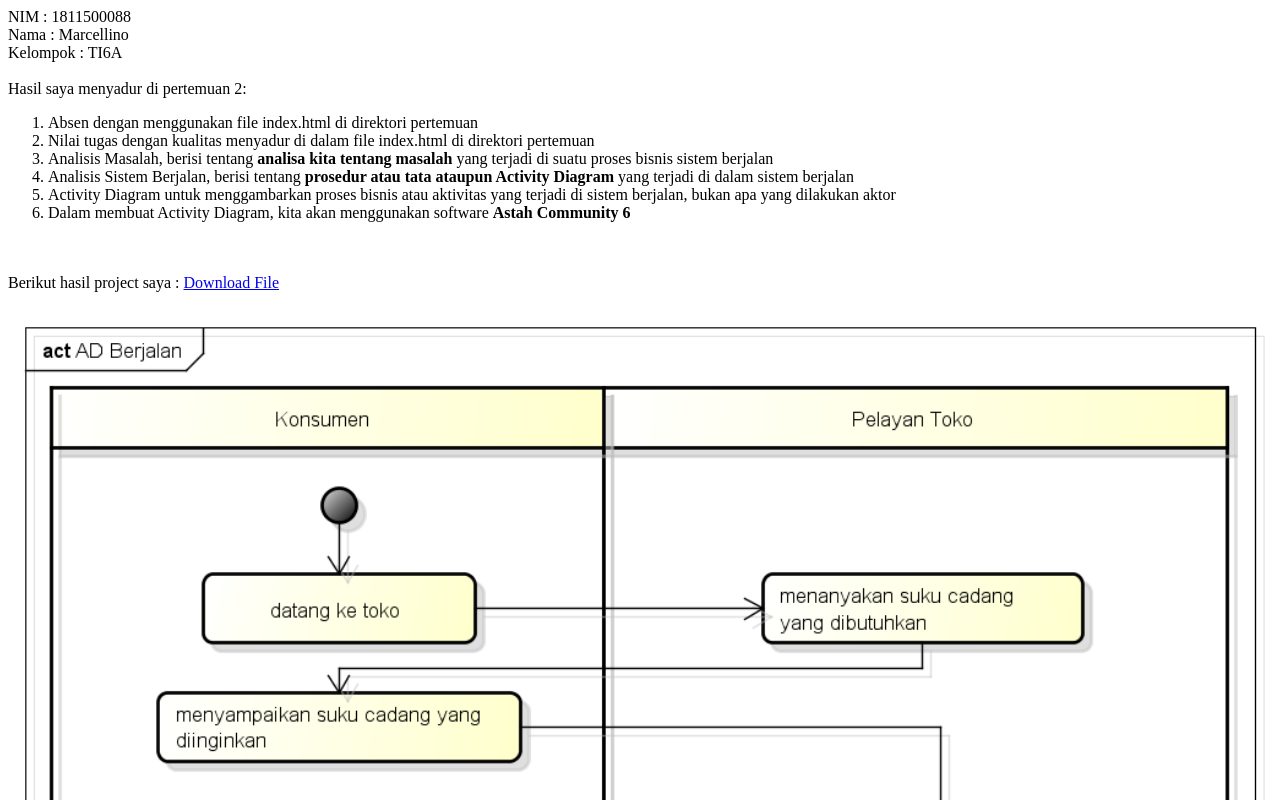
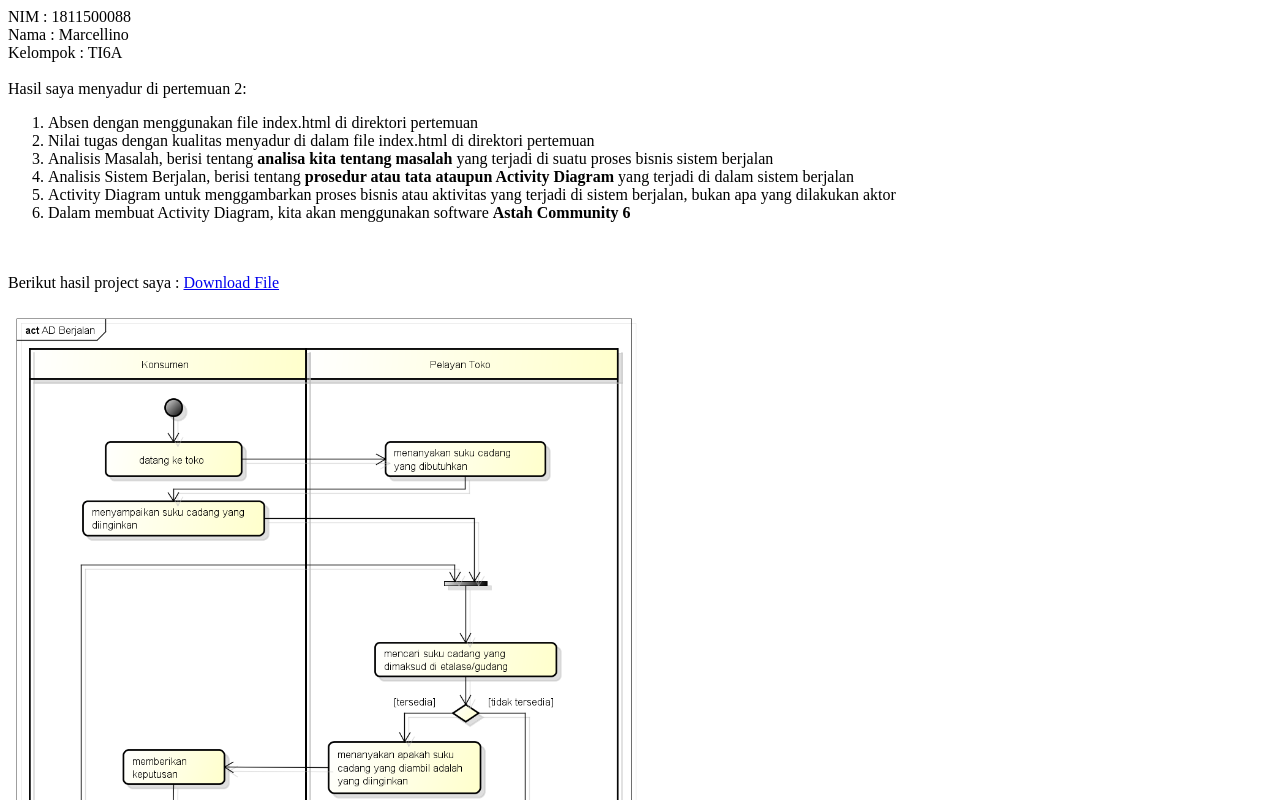
Before and after one commit to Marcell06/RPL_VI, a plain HTML site: page 2/index.html in a window 1280 px wide. Shown: the top 800 px of the page. Drawn offline with Linux system fonts and the light colour scheme.

Commit message:
Update index.html

```diff
--- a/2/index.html
+++ b/2/index.html
@@ -14,6 +14,6 @@ Hasil saya menyadur di pertemuan 2: <br>
 <br><br>
 Berikut hasil project saya : <a href="AD Berjalan.asta" target="_blank">Download File</a>
 <br><br>
-<img src="ad.png" width="100%">
+<img src="ad.png" width="50%">
 <br><br>
 <img src="Screenshot (294).png" width="100%">
```
